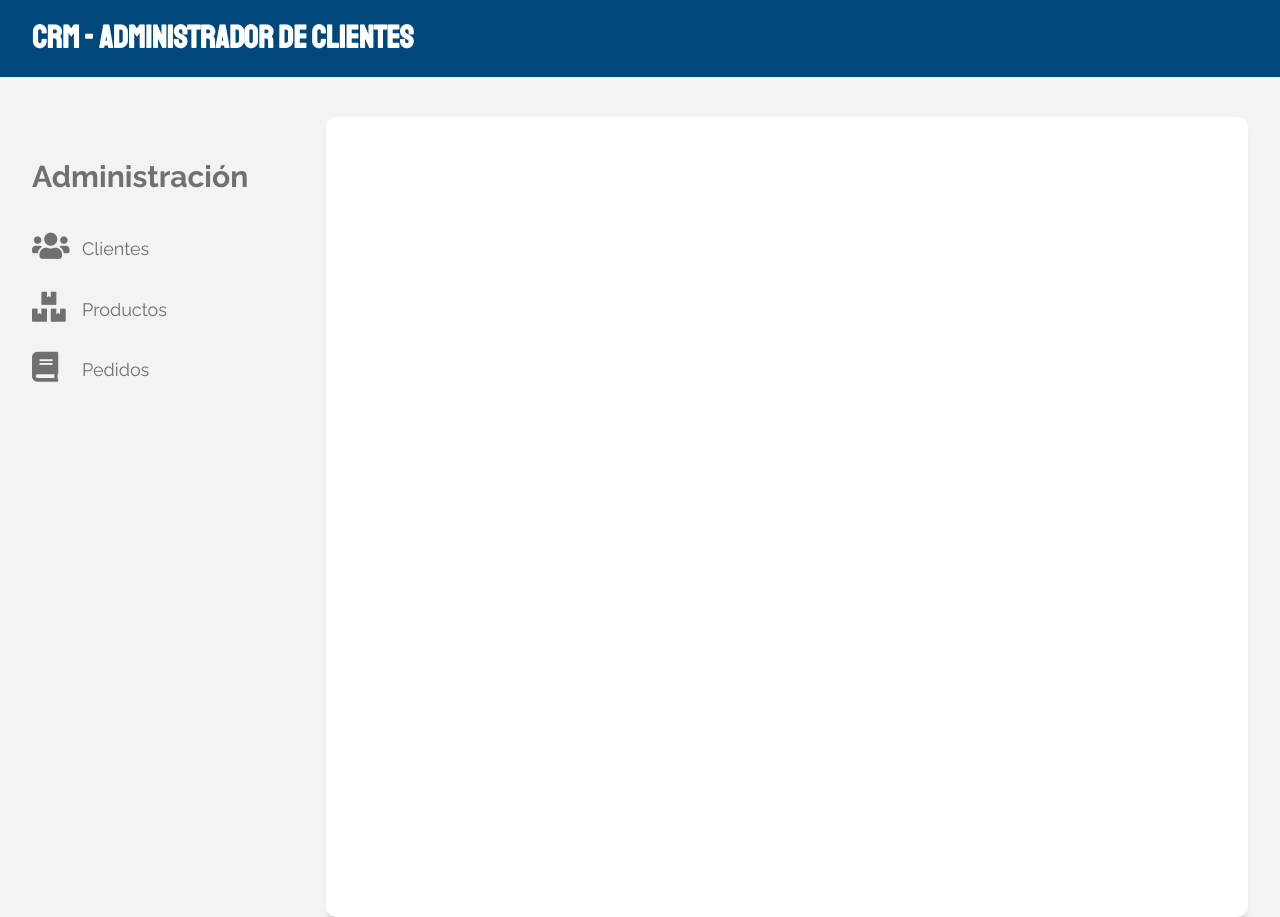
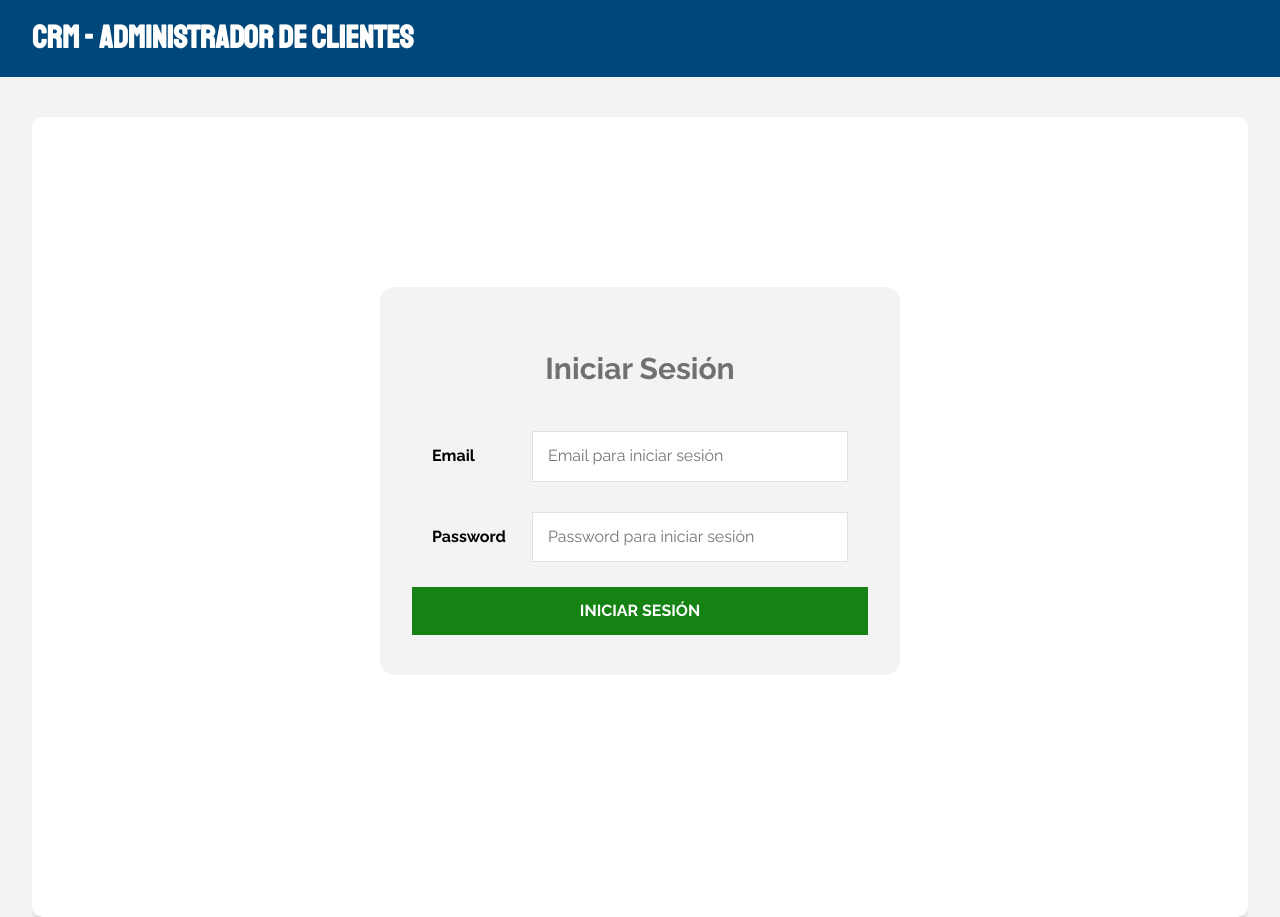
Before and after one commit to pablo-Soriano/front-CRM_Clientes, a React (Create React App) app: page /iniciar-sesion in a window 1280 px wide. Built offline with nearby package versions, Linux system fonts and the light colour scheme.

Commit message:
se crea componente auth y context, para validar token, y proteger ruta clientes y barra de navegacion, con validacion de autenticacion, se crea boton cierre sesion y elimina token

```diff
--- a/src/App.js
+++ b/src/App.js
@@ -1,4 +1,4 @@
-import React, { Fragment } from "react";
+import React, { Fragment, useContext } from "react";
 
 // Routing
 import { BrowserRouter as Router, Routes, Route, Link } from "react-router-dom";
@@ -19,14 +19,22 @@ import EditarProducto from "./componentes/productos/EditarProducto";
 
 import Pedidos from "./componentes/pedidos/Pedidos";
 import NuevoPedido from "./componentes/pedidos/NuevoPedido";
+import Login from "./componentes/auth/Login";
+
+import { CRMContext, CRMProvider } from "./context/CRMcontext";
 
 
 
 
 function App() {
+
+  // utilizar context en el componente
+  const [auth, guardarAuth] = useContext(CRMContext);
+
   return (
     <Router>
       <Fragment>
+        <CRMProvider value={[auth, guardarAuth]} >
           <Header />
 
           <div className="grid contenedor contenido-principal">
@@ -44,12 +52,12 @@ function App() {
 
                   <Route path="/pedidos" element={<Pedidos />} />
                   <Route path="/pedidos/nuevo/:id" element={<NuevoPedido />} />
+
+                  <Route path="/iniciar-sesion" element={<Login />} />
                 </Routes>
-
             </main>
           </div>
-
-
+        </CRMProvider>
       </Fragment>
     </Router>
   );
--- /dev/null
+++ b/src/componentes/auth/Login.js
@@ -0,0 +1,88 @@
+import React, {useContext, useState} from 'react';
+import Swal from 'sweetalert2';
+import { clienteAxios } from '../../config/axios';
+import { useNavigate } from 'react-router-dom';
+
+// Context
+import { CRMContext } from '../../context/CRMcontext';
+
+const Login = () => {
+    const history = useNavigate(); // aqui se inicializa para usar el history como redireccionador
+
+    //Auth y Token
+    const [auth, guardarAuth] = useContext(CRMContext);
+
+    // state con los datos del formulario
+    const [credenciales, guardarCredenciales] = useState({});
+
+    // Iniciar sesión en el servidor
+    const iniciarSesion = async e => {
+        e.preventDefault();
+
+        // autenticar al usuario
+
+        try {
+            const respuesta = await clienteAxios.post('/iniciar-sesion', credenciales);
+
+            // extraer el token y colocarlo en localStorage
+            const {token} = respuesta.data;
+            localStorage.setItem('token', token);
+
+            // colocarlo en el state
+            guardarAuth({
+                token,
+                auth: true
+            })
+
+            // alerta
+            Swal.fire(
+                'Login Correcto!',
+                'Has Iniciado Sesión',
+                'success'
+            )
+
+            // redireccionar
+            history('/');
+
+        } catch (error) {
+            console.log(error);
+            Swal.fire({
+                type: 'error',
+                title: ' Hubo un error',
+                text: error.response.data.mensaje
+            })
+        }
+    }
+
+    // almacenaren el state, lo que el usuario escribe
+    const leerDatos = e => {
+        guardarCredenciales({
+            ...credenciales,
+            [e.target.name]: e.target.value
+        })
+    }
+
+  return (
+        <div className='login'>
+            <h2>Iniciar Sesión</h2>
+
+            <div className="contenedor-formulario">
+                <form onSubmit={iniciarSesion}>
+
+                    <div className="campo">
+                        <label>Email</label>
+                        <input type="text" name="email" placeholder='Email para iniciar sesión' required onChange={leerDatos} />
+                    </div>
+                    <div className="campo">
+                        <label>Password</label>
+                        <input type="password" name="password" placeholder='Password para iniciar sesión' required onChange={leerDatos} />
+                    </div>
+
+                    <input type="submit" value="Iniciar Sesión" className='btn btn-verde btn-block' />
+                </form>
+            </div>
+        </div>
+  )
+}
+
+export default Login
--- a/src/componentes/clientes/Clientes.js
+++ b/src/componentes/clientes/Clientes.js
@@ -1,28 +1,56 @@
-import React, { useEffect, useState, Fragment } from 'react';
+import React, { useEffect, useState, Fragment, useContext } from 'react';
 
 //importar cliente axios
 import {clienteAxios} from '../../config/axios';
 import Cliente from './Cliente';
-import { Link } from 'react-router-dom';
+import { Link, useNavigate } from 'react-router-dom';
 import Spinner from '../layout/Spinner';
 
+// importar el Context
+import { CRMContext } from '../../context/CRMcontext';
 
-function Clientes() {
+
+function Clientes(props) {
+    const history = useNavigate();
     //trabajar con el state
     const [clientes, guardarClientes] = useState([]);
 
-    // query a la API
-    const consultarApi = async () =>{
-        const clientesConsulta = await clienteAxios.get('/clientes');
-
-         // colocar el resultado en el state
-         guardarClientes(clientesConsulta.data);
-    }
+    // utilizar valores del context
+    const [auth, guardarAuth] = useContext(CRMContext);
 
     // use effect es similar a componentdidmount y willmount
     useEffect( () => {
-        consultarApi();
+
+        if(auth.token != '') {
+            // query a la API
+             const consultarApi = async () =>{
+                try {
+                    const clientesConsulta = await clienteAxios.get('/clientes', {
+                        headers: {
+                        Authorization: `Bearer ${auth.token}`
+                        }
+                    });
+                        // colocar el resultado en el state
+                        guardarClientes(clientesConsulta.data);
+                } catch (error) {
+                    // Error con autorizacion
+                    if(error.response.status = 500) {
+                        history('/iniciar-sesion');
+                    }
+                }
+            }
+            consultarApi();
+        } else {
+            // Redireccionar
+            history('/iniciar-sesion');
+        }
     }, [clientes]); // colocamos a clientes aqui, para que al eliminar, se detecte el cambio y vuelve a ejecutar consultarApi y refresca la vista
+
+
+    // si el state esta como false
+    if(!auth.auth) {
+        history('/iniciar-sesion');
+    }
 
         // Spinner de carga
         if(!clientes.length) return <Spinner />
--- a/src/componentes/layout/Header.js
+++ b/src/componentes/layout/Header.js
@@ -1,11 +1,47 @@
-import React from "react";
+import React, { useContext } from "react";
+import {useNavigate} from 'react-router-dom';
 
-export const Header = () => (
-    <header className="barra">
-    <div className="contenedor">
-        <h1>CRM - Administrador de Clientes</h1>
-    </div>
-</header>
-)
+import { CRMContext } from "../../context/CRMcontext";
+
+export const Header = () => {
+    const history = useNavigate();
+
+    const [auth, guardarAuth] = useContext(CRMContext);
+
+    const cerrarSesion = () => {
+        // auth.auth = false y el token se remueve
+        guardarAuth({
+            token: '',
+            auth: false
+        });
+
+        // se elimina el token del localstorage
+        localStorage.setItem('token', '');
+
+        //redireccionar
+        history('/iniciar-sesion');
+    }
+
+    console.log(auth);
+
+    return (
+        <header className="barra">
+        <div className="contenedor">
+            <div className="contenido-barra">
+                <h1>CRM - Administrador de Clientes</h1>
+
+            {auth.auth ? (
+                <button type="button" className="btn btn-rojo"  onClick={cerrarSesion}>
+                    <i className="far fa-times-circle"></i>
+                    Cerrar Sesión
+                </button>
+            ): null}
+            </div>
+
+        </div>
+    </header>
+
+)}
+
 
 //export default Header;
--- a/src/componentes/layout/Navegacion.js
+++ b/src/componentes/layout/Navegacion.js
@@ -1,11 +1,15 @@
-import React from "react";
+import React, {useContext} from "react";
 import { Link } from "react-router-dom";
+import { CRMContext } from "../../context/CRMcontext";
 
 const Navegacion = () => {
+
+  const [auth, guardarAuth] = useContext(CRMContext);
+  // para validar si esta auth = true, sino no muestra la barra de navegacion, porque no esta logueado
+  if(!auth.auth) return null;
   return (
     <aside className="sidebar col-3">
       <h2>Administración</h2>
-
       <nav className="navegacion">
         <Link to={"/"} className="clientes">
           Clientes
--- /dev/null
+++ b/src/context/CRMcontext.js
@@ -0,0 +1,19 @@
+import React, {useState} from 'react'
+
+const CRMContext = React.createContext([ {}, () => {} ]);
+
+const CRMProvider = ({ children }) => {
+    // definir el state inicial
+    const [auth, guardarAuth] = useState({
+        token: '',
+        auth: false
+    });
+
+    return (
+        <CRMContext.Provider value={[ auth, guardarAuth ]} >
+            {children}
+        </CRMContext.Provider>
+    )
+}
+
+export {CRMContext, CRMProvider};
```
Lines whose indentation alone changed are shown as unchanged.
